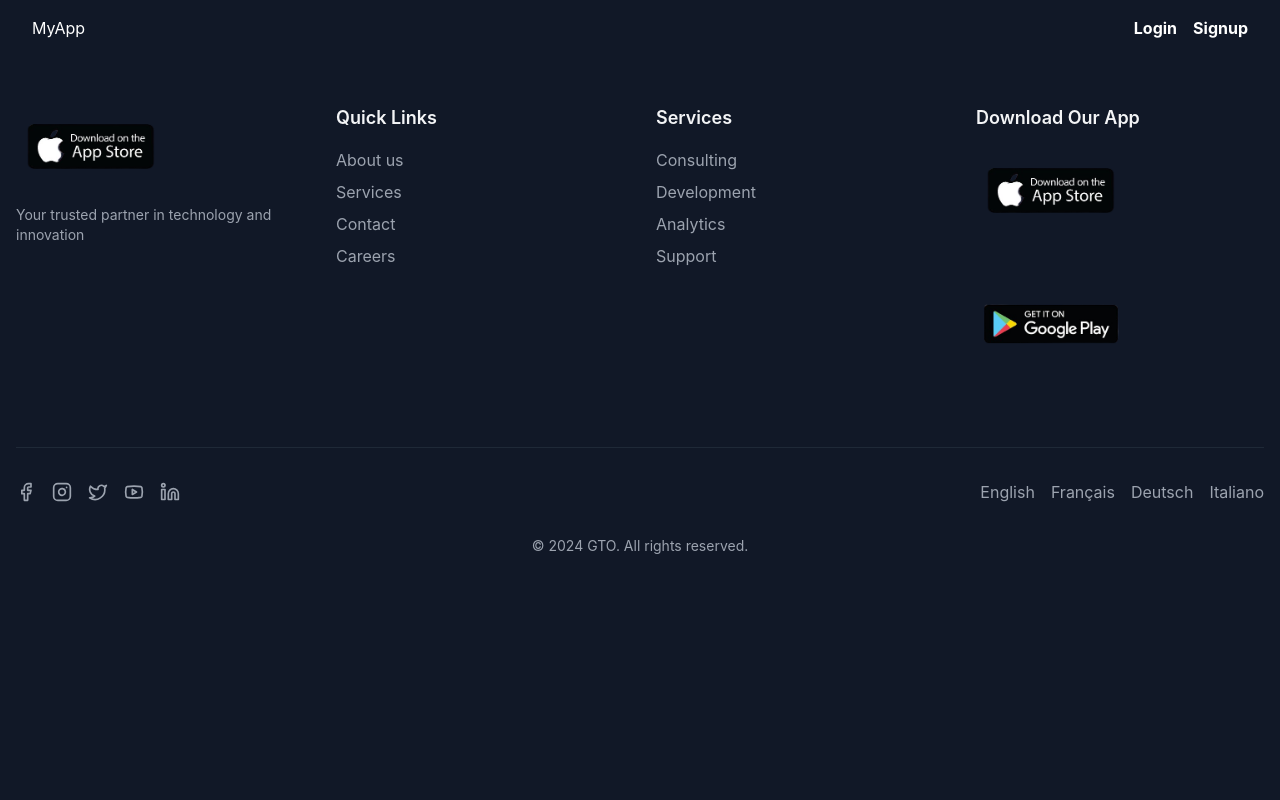
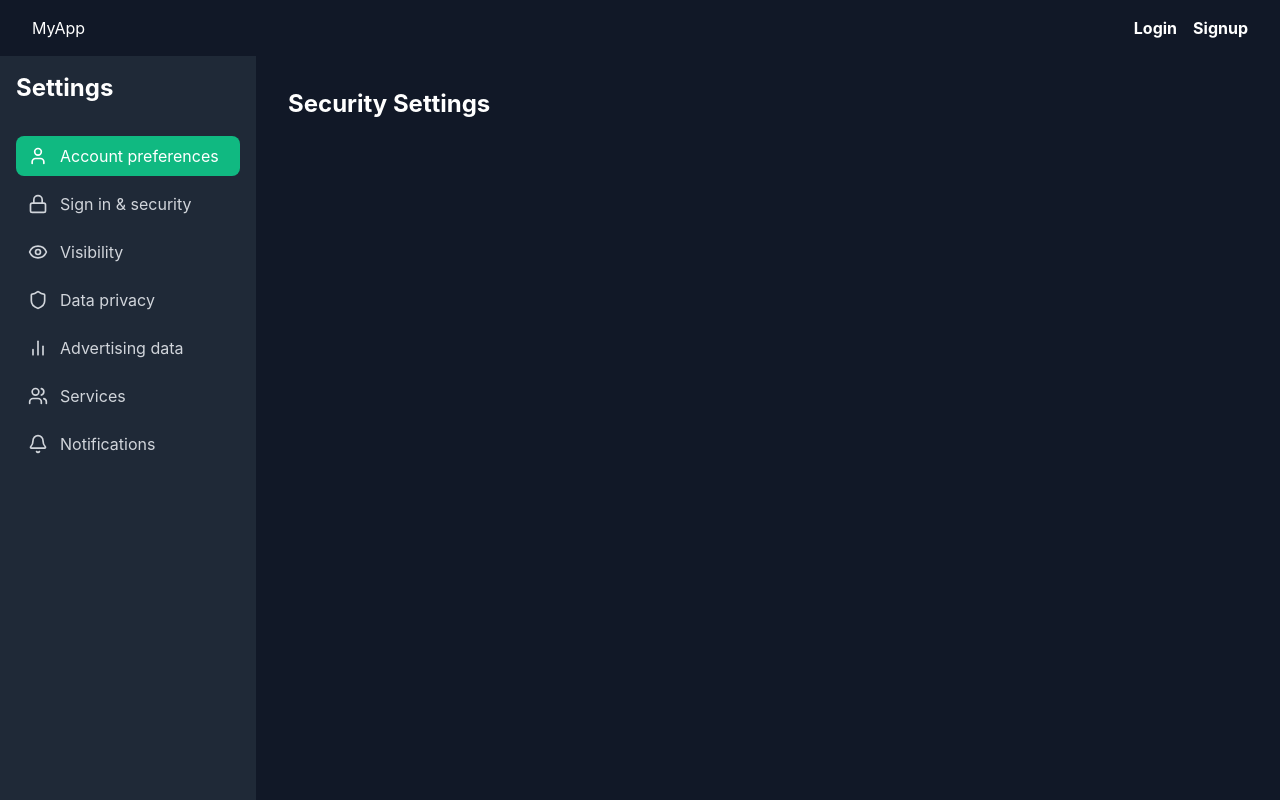
Before and after one commit to wiki-152/MERN_Project, a React (Create React App) app in the folder frontend/: page /settings in a window 1280 px wide. Shown: the top 800 px of the page. Built offline with nearby package versions, Linux system fonts and the light colour scheme.

Commit message:
Implemented Settings, Updated Navbar Routes After Logout

```diff
--- a/frontend/src/App.jsx
+++ b/frontend/src/App.jsx
@@ -9,8 +9,9 @@ import Properties from './components/Properties/PropertiesHome';
 import Marketplace from './components/Marketplace/Marrketplace';
 import PropertyDetails from './pages/Property/PropertyDetails';
 import PropertyCard from './components/PropertyCard/PropertyCard';
-import Profile from './components/Profile/Profile';
+import Profile from './components/Settings/Profile/Profile';
 import PropertyResult from './pages/Property/PropertyResult';
+import Settings from './components/Settings/Settings';
 
 function App() {
   return (
@@ -29,7 +30,7 @@ function App() {
         {/* Property Details Update -----------------------------------------*/}
         <Route path="/property-details" element={<PropertyDetails />} />
         <Route path="/property-card" element={<PropertyCard />} />
-        <Route path="/profile" element={<Profile />} />
+        <Route path="/settings" element={<Settings />} />
         <Route path="/properties/results" element={<PropertyResult />} />
       </Routes>
 
--- a/frontend/src/components/Navbar/Navabar.jsx
+++ b/frontend/src/components/Navbar/Navabar.jsx
@@ -2,6 +2,7 @@ import React from 'react';
 import { Link } from 'react-router-dom';
 import useUserStore from '../../stores/userStore';
 import useListingOwnerStore from '../../stores/listingOwnerStore';
+import { useNavigate } from 'react-router-dom';
 import './Navbar.css';
 
 const Navbar = () => {
@@ -10,11 +11,14 @@ const Navbar = () => {
 
     const isLoggedIn = isCustomerAuthenticated || isSellerAuthenticated;
 
+    const navigate = useNavigate();
     const handleLogout = () => {
         if (isCustomerAuthenticated) {
             logoutCustomer();
+            navigate('/');
         } else if (isSellerAuthenticated) {
             logoutSeller();
+            navigate('/');
         }
     };
 
@@ -39,7 +43,7 @@ const Navbar = () => {
                             {isCustomerAuthenticated ? user?.name || 'Customer' : listingOwner?.name || 'Seller'} <span>▼</span>
                         </button>
                         <div className="dropdown-menu">
-                            <Link to="/profile">Account</Link>
+                            <Link to="/settings">Account</Link>
                             <button onClick={handleLogout}>Logout</button>
                         </div>
                     </li>
--- /dev/null
+++ b/frontend/src/components/Settings/DisplaySettings.jsx
@@ -0,0 +1,15 @@
+import { ChevronRight } from 'lucide-react'
+
+export default function DisplaySettings() {
+  return (
+    <div className="space-y-6">
+      <section className="rounded-lg bg-gray-800 p-6">
+        <h2 className="mb-4 text-xl font-semibold">Display</h2>
+        <button className="flex w-full items-center justify-between rounded-lg bg-gray-700 p-4 transition-colors hover:bg-gray-600">
+          <span>Dark mode</span>
+          <ChevronRight className="h-5 w-5" />
+        </button>
+      </section>
+    </div>
+  )
+}
--- /dev/null
+++ b/frontend/src/components/Settings/GeneralSettings.jsx
@@ -0,0 +1,29 @@
+import { ChevronRight } from 'lucide-react'
+
+export default function GeneralSettings() {
+  return (
+    <div className="space-y-6">
+      <section className="rounded-lg bg-gray-800 p-6">
+        <h2 className="mb-4 text-xl font-semibold">General preferences</h2>
+        <div className="space-y-4">
+          {[
+            'Language',
+            'Content language',
+            'Autoplay videos',
+            'Sound effects',
+            'Showing profile photos',
+            'Preferred Feed View',
+          ].map((item) => (
+            <button
+              key={item}
+              className="flex w-full items-center justify-between rounded-lg bg-gray-700 p-4 transition-colors hover:bg-gray-600"
+            >
+              <span>{item}</span>
+              <ChevronRight className="h-5 w-5" />
+            </button>
+          ))}
+        </div>
+      </section>
+    </div>
+  )
+}
--- /dev/null
+++ b/frontend/src/components/Settings/ProfileSettings.jsx
@@ -0,0 +1,24 @@
+import { ChevronRight } from 'lucide-react'
+
+export default function ProfileSettings() {
+  return (
+    <div className="space-y-6">
+      <section className="rounded-lg bg-gray-800 p-6">
+        <h2 className="mb-4 text-xl font-semibold">Profile information</h2>
+        <div className="space-y-4">
+          {['Name, location, and industry', 'Personal demographic information', 'Verifications'].map(
+            (item) => (
+              <button
+                key={item}
+                className="flex w-full items-center justify-between rounded-lg bg-gray-700 p-4 transition-colors hover:bg-gray-600"
+              >
+                <span>{item}</span>
+                <ChevronRight className="h-5 w-5" />
+              </button>
+            )
+          )}
+        </div>
+      </section>
+    </div>
+  )
+}
--- /dev/null
+++ b/frontend/src/components/Settings/SecuritySettings.jsx
@@ -0,0 +1,8 @@
+export default function SecuritySettings() {
+  return (
+    <div className="space-y-6">
+      <h2 className="text-2xl font-bold">Security Settings</h2>
+      {/* Add your security settings form/content here */}
+    </div>
+  )
+}
--- /dev/null
+++ b/frontend/src/components/Settings/Settings.jsx
@@ -0,0 +1,42 @@
+'use client'
+
+import { useState } from 'react'
+import SettingsSidebar from './SettingsSidebar'
+import ProfileSettings from './Profile/Profile' // Or ProfileSettings.jsx
+import DisplaySettings from './DisplaySettings'
+import GeneralSettings from './GeneralSettings'
+import SecuritySettings from './SecuritySettings'
+
+export default function Settings() {
+  const [activeSection, setActiveSection] = useState('profile')
+
+  const renderContent = () => {
+    switch (activeSection) {
+      case 'profile':
+        return <SecuritySettings />
+      case 'security':
+        return <div>Security Settings</div>
+      case 'visibility':
+        return <div>Visibility Settings</div>
+      case 'privacy':
+        return <div>Privacy Settings</div>
+      case 'advertising':
+        return <div>Advertising Settings</div>
+      case 'services':
+        return <div>Services Settings</div>
+      case 'notifications':
+        return <div>Notifications Settings</div>
+      case 'general':
+        return <GeneralSettings />
+      default:
+        return <ProfileSettings />
+    }
+  }
+
+  return (
+    <div className="flex min-h-screen bg-gray-900 text-white">
+      <SettingsSidebar activeSection={activeSection} onSectionChange={setActiveSection} />
+      <main className="flex-1 p-8">{renderContent()}</main>
+    </div>
+  )
+}
--- /dev/null
+++ b/frontend/src/components/Settings/SettingsSidebar.jsx
@@ -0,0 +1,43 @@
+import { User, Lock, Eye, Shield, BarChart2, Users, Bell } from 'lucide-react'
+
+const menuItems = [
+  { id: 'profile', label: 'Account preferences', icon: User },
+  { id: 'security', label: 'Sign in & security', icon: Lock },
+  { id: 'visibility', label: 'Visibility', icon: Eye },
+  { id: 'privacy', label: 'Data privacy', icon: Shield },
+  { id: 'advertising', label: 'Advertising data', icon: BarChart2 },
+  { id: 'services', label: 'Services', icon: Users },
+  { id: 'notifications', label: 'Notifications', icon: Bell },
+]
+
+export default function SettingsSidebar({ activeSection, onSectionChange }) {
+  return (
+    <aside className="w-64 bg-gray-800 p-4">
+      <div className="mb-8">
+        <h1 className="text-2xl font-bold">Settings</h1>
+      </div>
+      <nav>
+        <ul className="space-y-2">
+          {menuItems.map((item) => {
+            const Icon = item.icon
+            return (
+              <li key={item.id}>
+                <button
+                  onClick={() => onSectionChange(item.id)}
+                  className={`flex w-full items-center gap-3 rounded-lg px-3 py-2 text-left transition-colors ${
+                    activeSection === item.id
+                      ? 'bg-emerald-500 text-white'
+                      : 'text-gray-300 hover:bg-gray-700'
+                  }`}
+                >
+                  <Icon className="h-5 w-5" />
+                  <span>{item.label}</span>
+                </button>
+              </li>
+            )
+          })}
+        </ul>
+      </nav>
+    </aside>
+  )
+}
```
Also changed, not shown: frontend/src/components/Settings/Profile/Profile.jsx (renamed from frontend/src/components/Profile/Profile.jsx).
